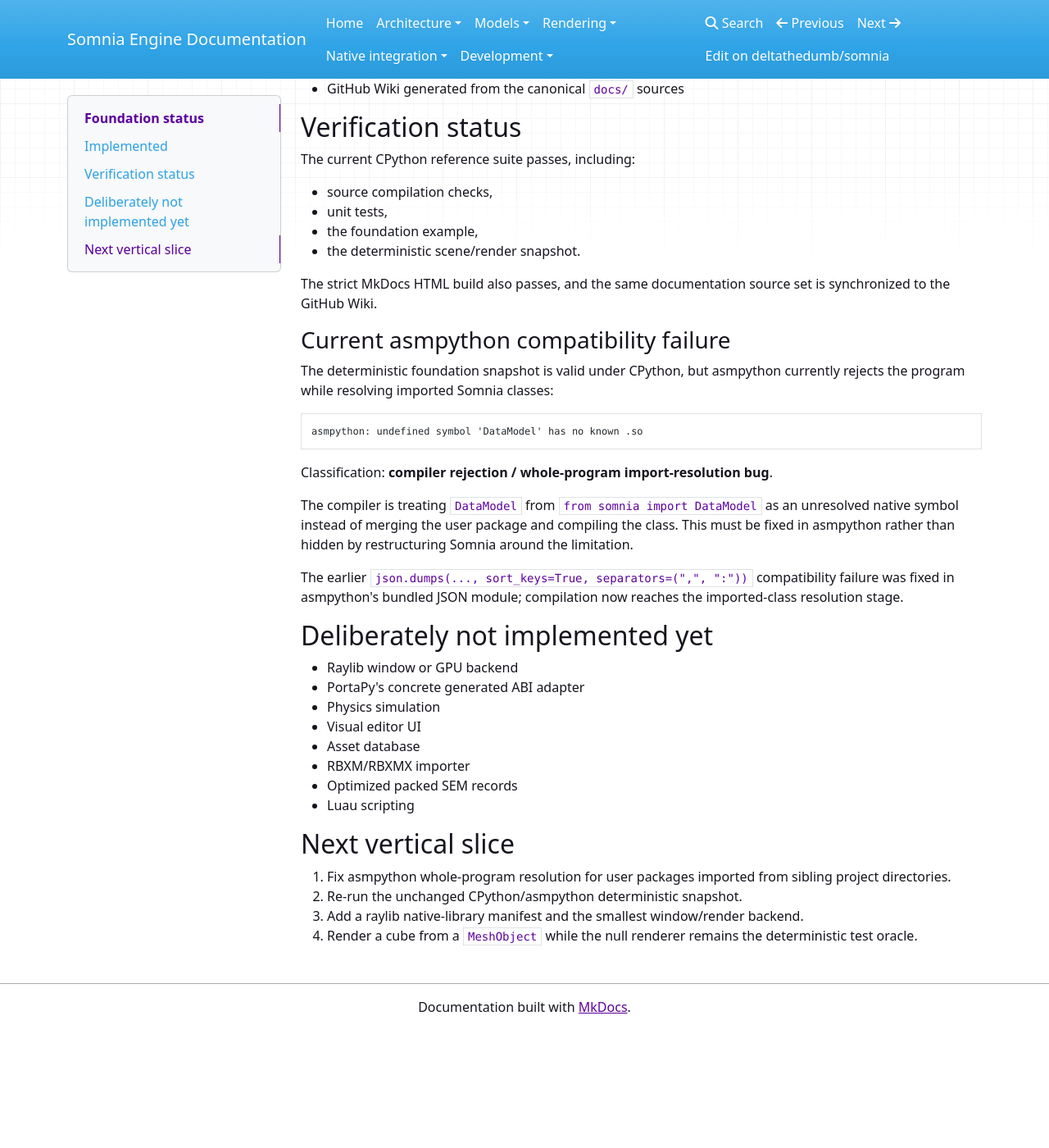
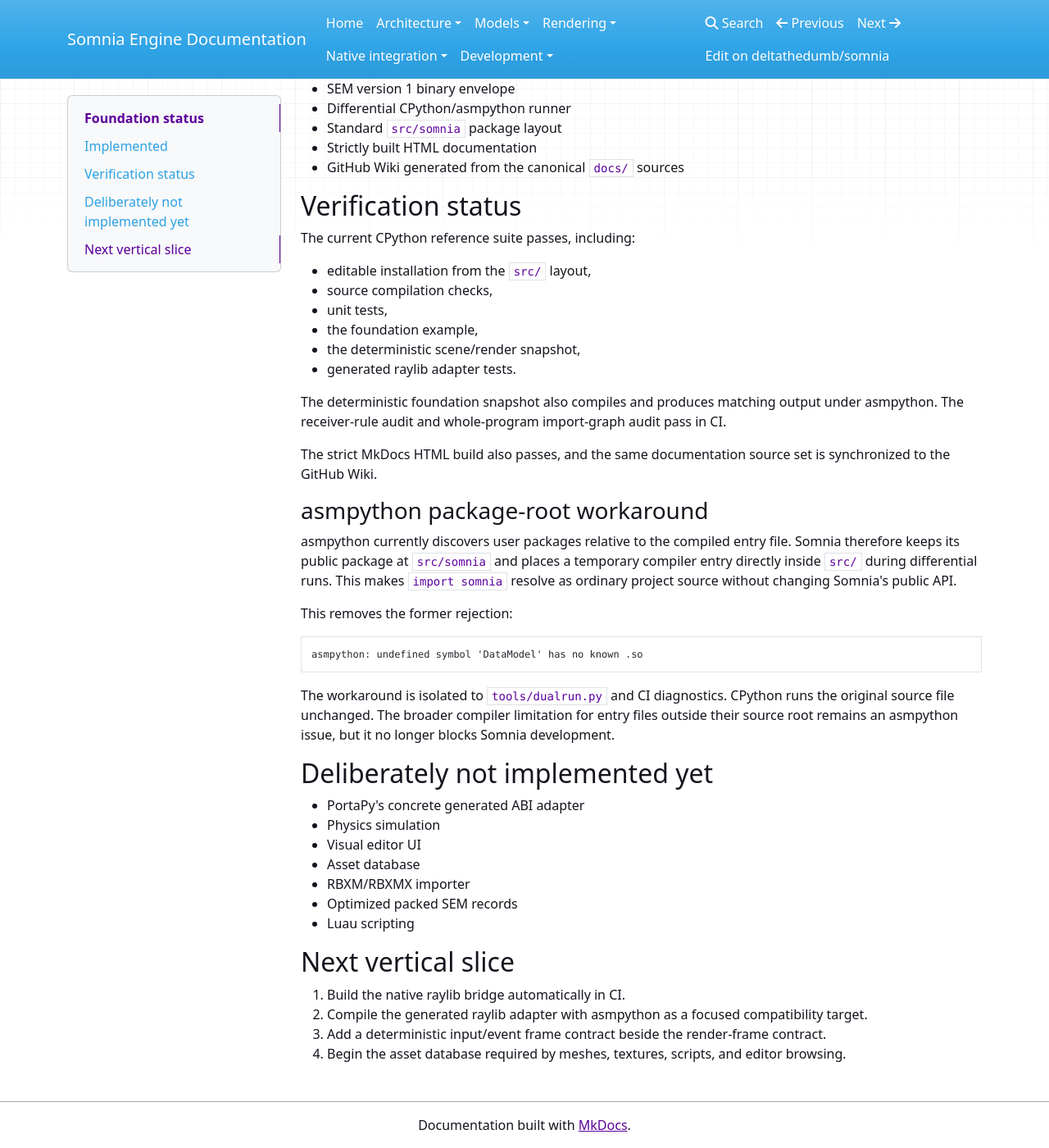
Before and after one commit to deltathedumb/somnia, an MkDocs documentation site: the page built from docs/foundation-status.md, in a window 1280 px wide and 1400 px high, scrolled down 509 px. Shown: the whole window at 82% size. Built offline with MkDocs 1.6.1, drawn with Linux system fonts in a browser that asks for light colours; nearby versions of some CDN libraries; before the commit the page ends 1765 px from its top, so only the background shows below that; some of the changed text lies outside the part shown.

Commit message:
Document successful src-layout parity

````diff
--- a/docs/foundation-status.md
+++ b/docs/foundation-status.md
@@ -10,13 +10,17 @@
 - Play-mode cloning from the editor DataModel
 - World, camera, mesh, light, and render service objects
 - Backend-neutral rendering contract and null renderer
+- Raylib renderer backed by a flat Somnia-owned C bridge ABI
+- Window, camera, grid, solid-cube, and wireframe-cube rendering
 - NativeLibrary and NativeFunction objects
 - Static asmpython binding generation from native declarations
+- Generated typed raylib bridge adapter for asmpython
 - PortaPyRuntime and PythonScript objects
 - PortaPy host boundary plus CPython reference backend
 - SEMJ literal JSON models
 - SEM version 1 binary envelope
 - Differential CPython/asmpython runner
+- Standard `src/somnia` package layout
 - Strictly built HTML documentation
 - GitHub Wiki generated from the canonical `docs/` sources
 
@@ -24,30 +28,31 @@
 
 The current CPython reference suite passes, including:
 
+- editable installation from the `src/` layout,
 - source compilation checks,
 - unit tests,
 - the foundation example,
-- the deterministic scene/render snapshot.
+- the deterministic scene/render snapshot,
+- generated raylib adapter tests.
+
+The deterministic foundation snapshot also compiles and produces matching output under asmpython. The receiver-rule audit and whole-program import-graph audit pass in CI.
 
 The strict MkDocs HTML build also passes, and the same documentation source set is synchronized to the GitHub Wiki.
 
-### Current asmpython compatibility failure
+### asmpython package-root workaround
 
-The deterministic foundation snapshot is valid under CPython, but asmpython currently rejects the program while resolving imported Somnia classes:
+asmpython currently discovers user packages relative to the compiled entry file. Somnia therefore keeps its public package at `src/somnia` and places a temporary compiler entry directly inside `src/` during differential runs. This makes `import somnia` resolve as ordinary project source without changing Somnia's public API.
+
+This removes the former rejection:
 
 ```text
 asmpython: undefined symbol 'DataModel' has no known .so
 ```
 
-Classification: **compiler rejection / whole-program import-resolution bug**.
-
-The compiler is treating `DataModel` from `from somnia import DataModel` as an unresolved native symbol instead of merging the user package and compiling the class. This must be fixed in asmpython rather than hidden by restructuring Somnia around the limitation.
-
-The earlier `json.dumps(..., sort_keys=True, separators=(",", ":"))` compatibility failure was fixed in asmpython's bundled JSON module; compilation now reaches the imported-class resolution stage.
+The workaround is isolated to `tools/dualrun.py` and CI diagnostics. CPython runs the original source file unchanged. The broader compiler limitation for entry files outside their source root remains an asmpython issue, but it no longer blocks Somnia development.
 
 ## Deliberately not implemented yet
 
-- Raylib window or GPU backend
 - PortaPy's concrete generated ABI adapter
 - Physics simulation
 - Visual editor UI
@@ -58,7 +63,7 @@ The earlier `json.dumps(..., sort_keys=True, separators=(",", ":"))` compatibili
 
 ## Next vertical slice
 
-1. Fix asmpython whole-program resolution for user packages imported from sibling project directories.
-2. Re-run the unchanged CPython/asmpython deterministic snapshot.
-3. Add a raylib native-library manifest and the smallest window/render backend.
-4. Render a cube from a `MeshObject` while the null renderer remains the deterministic test oracle.
+1. Build the native raylib bridge automatically in CI.
+2. Compile the generated raylib adapter with asmpython as a focused compatibility target.
+3. Add a deterministic input/event frame contract beside the render-frame contract.
+4. Begin the asset database required by meshes, textures, scripts, and editor browsing.
````
